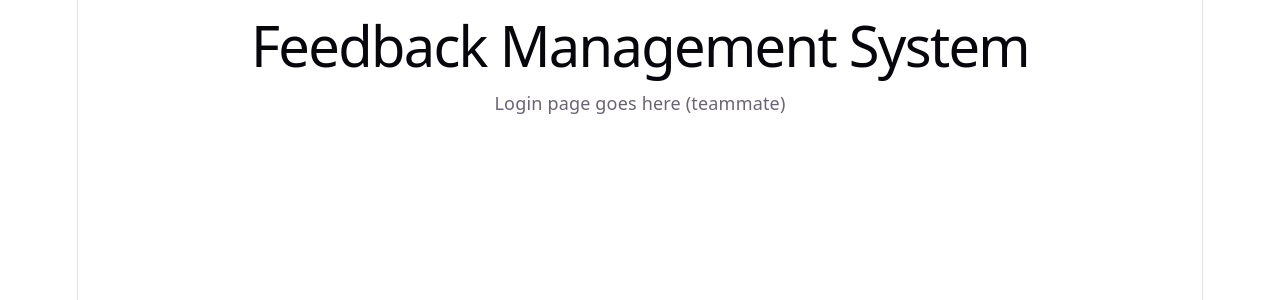
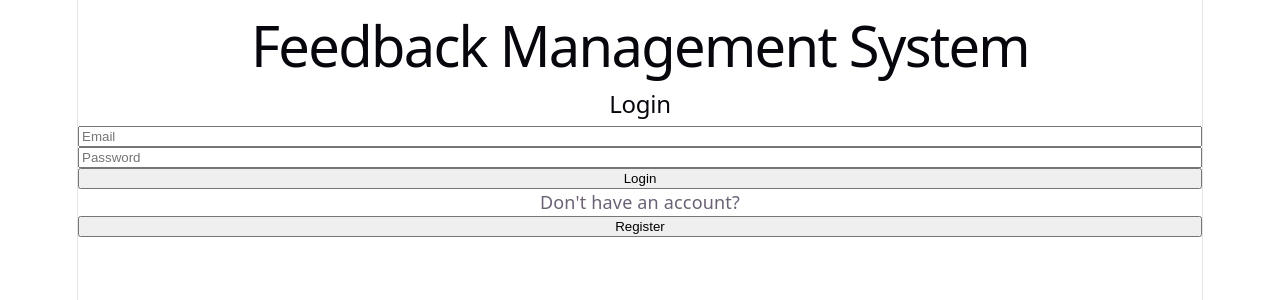
Before and after one commit to samie245/feedback-management-system, a React app in the folder frontend/: page / in a window 1280 px wide. Shown: the top 300 px of the page. Built offline with nearby package versions, Linux system fonts and the light colour scheme; the HTML template or start-up script is replaced by a standard one.

Commit message:
Frontend LoginPage

```diff
--- a/frontend/src/App.jsx
+++ b/frontend/src/App.jsx
@@ -1,5 +1,6 @@
 import { useState } from "react";
 import Dashboard from "./components/Dashboard";
+import LoginPage from "./components/LoginPage";
 
 const API_URL = "http://127.0.0.1:8001";
 
@@ -13,6 +14,28 @@ function App() {
   // registration code
 
   // login code
+   const [loginError, setLoginError] = useState("");
+
+   // A2: logs the user in and stores both tokens
+  function login(email, password) {
+    fetch(API_URL + "/login", {
+      method: "POST",
+      headers: {"Content-Type": "application/json"},
+      body: JSON.stringify({email: email, password: password})
+    })
+      .then((response) => response.json())
+      .then((data) => {
+        if (data.detail) {
+          setLoginError(data.detail);
+        } else {
+          setLoginError("");
+          setMessage("");
+          setAccessToken(data.access_token);
+          setRefreshToken(data.refresh_token);
+          setPage("dashboard");
+        }
+      });
+  }
 
   // dashboard code
   const [feedbackList, setFeedbackList] = useState([]);
@@ -27,7 +50,7 @@ function App() {
 
   // E1: gets all the feedback of the logged in user
   function getFeedback(token, tryRefresh) {
-    fetch(API_URL + "/feedback", { headers: { Authorization: "Bearer " + token } })
+      fetch(API_URL + "/feedback", {headers: {token: token}})
       .then((response) => response.json())
       .then((data) => {
         if (data.detail) {
@@ -65,7 +88,9 @@ function App() {
 
       {/* registration page goes here (teammate) */}
 
-      {page === "login" && <p>Login page goes here (teammate)</p>}
+      {page === "login" && (
+        <LoginPage login={login} loginError={loginError} setPage={setPage} />
+      )}
 
       {page === "dashboard" && (
         <Dashboard
--- /dev/null
+++ b/frontend/src/components/LoginPage.jsx
@@ -0,0 +1,32 @@
+import {useState} from "react";
+
+function LoginPage({login, loginError, setPage}) {
+  const [email, setEmail] = useState("");
+  const [password, setPassword] = useState("");
+  const [fieldError, setFieldError] = useState("");
+
+  function handleLogin() {
+    if (email === "" || password === "") {
+      setFieldError("Email and password are required");
+    } else {
+      setFieldError("");
+      login(email, password);
+    }
+  }
+
+  return (
+    <>
+      <h2>Login</h2>
+      <input type="text" placeholder="Email" value={email} onChange={(e) => setEmail(e.target.value)} />
+      <input type="password" placeholder="Password" value={password} onChange={(e) => setPassword(e.target.value)} />
+      <button onClick={() => handleLogin()}>Login</button>
+      {fieldError && <p>{fieldError}</p>}
+      {loginError && <p>{loginError}</p>}
+
+      <p>Don't have an account?</p>
+      <button onClick={() => setPage("register")}>Register</button>
+    </>
+  );
+}
+
+export default LoginPage;
```
